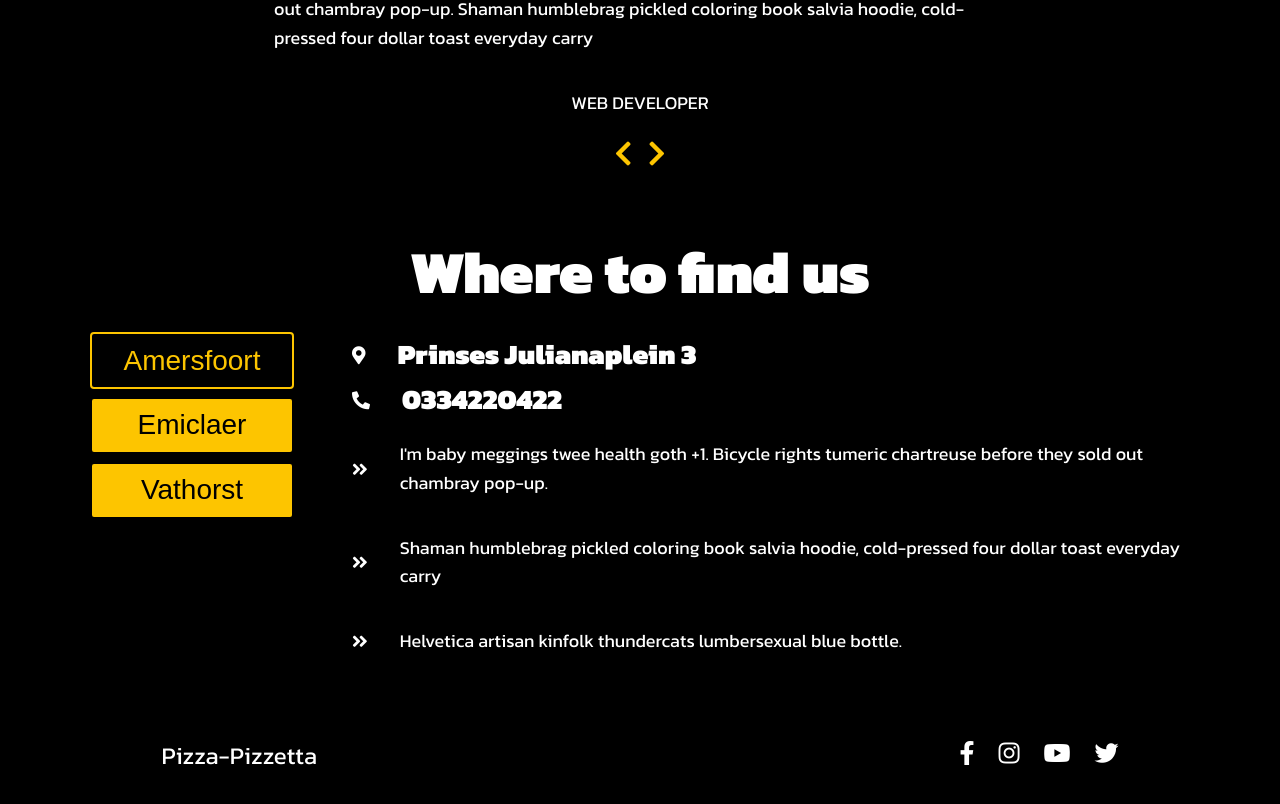
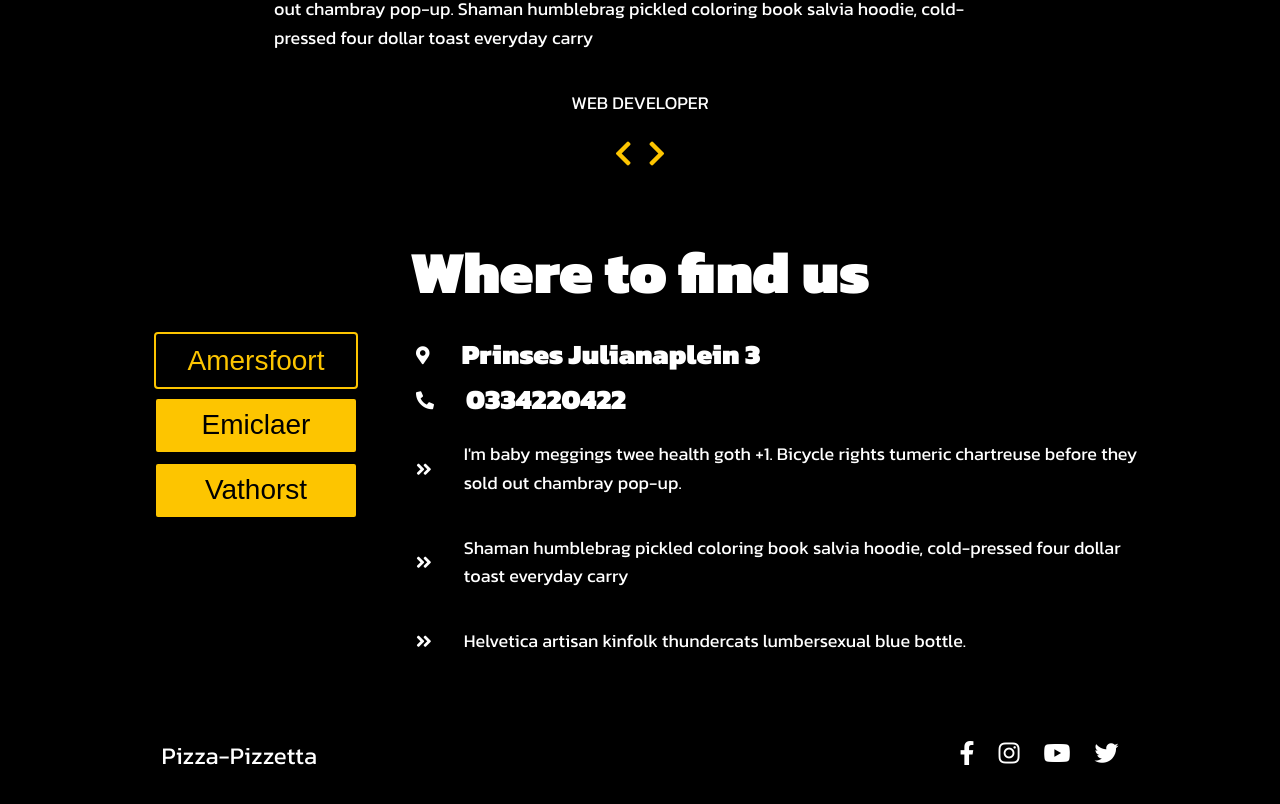
Before and after one commit to qixiaoling/Pizza-Pizzetta-Master, a React (Create React App) app: page / in a window 1280 px wide. Shown: the part 3803-4607 px from the top of the page. Built offline with nearby package versions, Linux system fonts and the light colour scheme; a web font is replaced by a local one.

Commit message:
Store.css 1

```diff
--- a/src/Component/Store.css
+++ b/src/Component/Store.css
@@ -1,5 +1,5 @@
 .store-container {
-    width: 90%;
+    width: 80%;
     margin: 2rem auto;
     display: flex;
     flex-direction: column;
```
